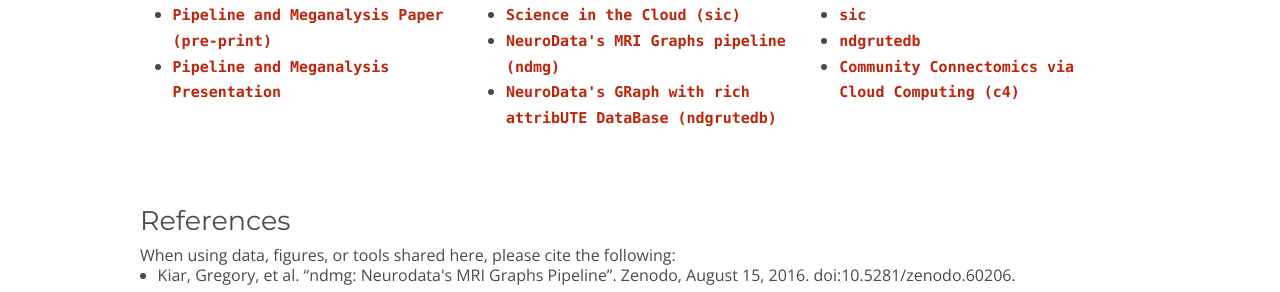
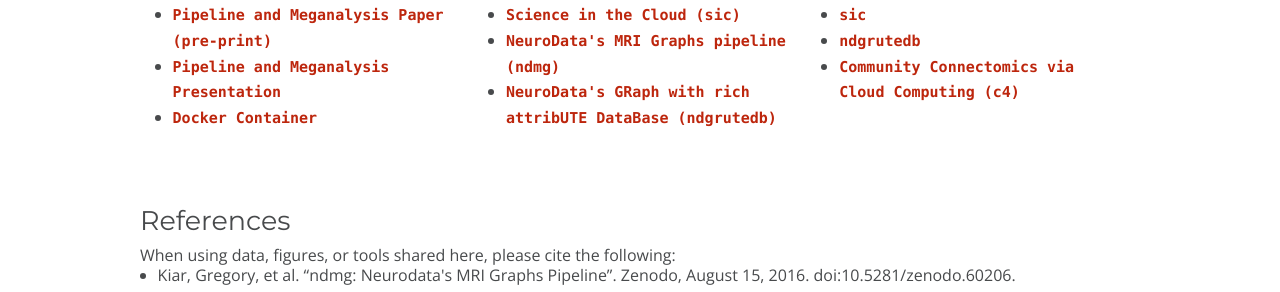
Before and after one commit to neurodata/mri.neurodata.io, a Jekyll site: the page built from index.html, in a window 1280 px wide. Shown: the part 331-623 px from the top of the page. Built offline with Jekyll 4.4.1, drawn with Linux system fonts in a browser that asks for light colours; nearby versions of some CDN libraries; the list of posts is cut into pages by our own code; comment, search, counter and statistics services are not loaded.

Commit message:
updated webpage with docker link

```diff
--- a/index.html
+++ b/index.html
@@ -14,6 +14,7 @@
 		<ul>
 			<li> <a href="http://docs.neurodata.io/ndmg-paper/ndmg.pdf"><code>Pipeline and Meganalysis Paper (pre-print)</code></a></li>
 			<li> <a href="https://www.dropbox.com/s/xrprdkj0k9rdi1t/ndmg.pdf?dl=0"><code>Pipeline and Meganalysis Presentation</code></a></li>
+			<li> <a href="https://hub.docker.com/r/bids/ndmg"><code>Docker Container</code></a></li>
 		</ul>
 	</div>
 	<div class="small-4 medium-4 large-4 columns">
```
Also changed, not shown: Gemfile.lock, 3 other files.
